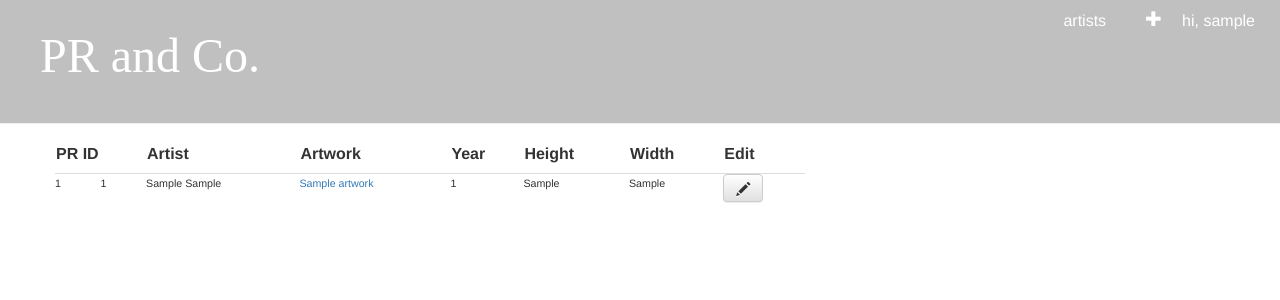
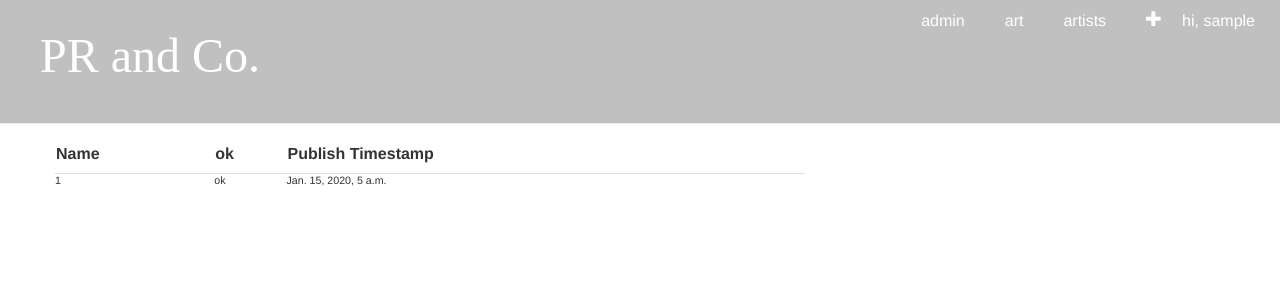
Before and after one commit to itsme-al/pr2, a Django app: page / in a window 1280 px wide. Shown: the top 300 px of the page. Run offline with Django 3.2, Linux system fonts and the light colour scheme; a user stored in the database is signed in; tables that the repository leaves empty hold one stand-in row (values such as "Sample post"); some libraries are stand-ins or nearby versions.

Commit message:
added Ledger table, made it the /, started making a rudimentary top menu. need to throw a table up there, with little + under each menu option. also, need a pages table with a ledger fk. i think.

```diff
--- a/art/admin.py
+++ b/art/admin.py
@@ -1,6 +1,7 @@
 from django.contrib import admin
-from .models import Artist, Artwork
+from .models import Artist, Artwork, Ledger
 
 
 admin.site.register(Artist)
 admin.site.register(Artwork)
+admin.site.register(Ledger)
--- a/art/models.py
+++ b/art/models.py
@@ -28,16 +28,22 @@ class Artist(models.Model):
 
 class Ledger(models.Model):
 	LEDGERS = (
-		('')
+		('1', 'One'),
+		('2', 'Two'),
+		('C1', 'Consignments 1'),
+		('S1', 'Slides 1'),
 		)
 	author = models.ForeignKey('auth.User', on_delete=models.CASCADE, null=True)
 	name = models.CharField(max_length=40, choices=LEDGERS, null=True, verbose_name='Name')
 	created_ts = models.DateTimeField(auto_now=True)
 	published_ts = models.DateTimeField(blank=True, null=True)
 
+	def publish(self):
+		self.published_ts = timezone.now()
+		self.save()
+
 	def __str__(self):
 		return self.name
-
 
 class Artwork(models.Model):
 	author = models.ForeignKey('auth.User', on_delete=models.CASCADE, null=True)
--- a/art/templates/art/base.html
+++ b/art/templates/art/base.html
@@ -11,6 +11,8 @@
         	{% if user.is_authenticated %}
         	 	<p class="top-menu">hi, {{ user.username }}</p><a href="{% url 'artwork_new' %}" class="top-menu"><span class="glyphicon glyphicon-plus"></span></a>
         	 	<p class="top-menu"><a href="{% url 'artist_list' %}" class="top-menu">artists</a></p>
+        	 	<p class="top-menu"><a href="{% url 'art_list' %}" class="top-menu">art</a></p>
+        	 	<p class="top-menu"><a href="/admin" class="top-menu">admin</a></p>
         	{% endif %}
         	<h1><a href="/">PR and Co.</a></h1><br>
         	</div>
--- /dev/null
+++ b/art/templates/art/ledger_list.html
@@ -0,0 +1,23 @@
+{% extends 'art/base.html' %}
+{% block content %}
+	<table style="width:100%">
+    	<thead>
+        	<tr>
+        		<th>Name</th>
+        		<th>ok</th>
+                <th>Publish Timestamp</th>
+        	</tr>
+        </thead>
+        {% for ledger in ledgers %}
+        <div class="ledger">
+        	<tbody>
+        		<tr>
+        			<td>{{ ledger.name }}</td>
+        			<td>ok</td>
+        			<td>{{ ledger.published_ts }}</td>
+        		</tr>
+        	</tbody>
+        </div>
+        {% endfor %}
+    </table>
+    {% endblock %}
--- a/art/urls.py
+++ b/art/urls.py
@@ -3,7 +3,8 @@ from . import views
 
 
 urlpatterns = [
-	path('', views.art_list, name='art_list'),
+	path('', views.ledger_list, name='ledger_list'),
+	path('art/', views.art_list, name='art_list'),
 	path('art/<int:pk>/', views.artwork_detail, name='artwork_detail'),
 	path('art/new/', views.artwork_new, name='artwork_new'),
 	path('art/<int:pk>/edit/', views.artwork_edit, name='artwork_edit'),
--- a/art/views.py
+++ b/art/views.py
@@ -2,8 +2,8 @@ from django.contrib.auth.decorators import login_required
 from django.shortcuts import render, get_object_or_404, redirect
 from django.utils import timezone
 from django.http import HttpResponse
-from .models import Artwork, Artist
-from .forms import ArtworkForm
+from .models import Artwork, Artist, Ledger
+from .forms import ArtworkForm, ArtistForm
 import fractions
 
 @login_required
@@ -49,3 +49,9 @@ def artwork_edit(request, pk):
 def artist_list(request):
 	artists = Artist.objects.order_by('ln')
 	return render(request, 'art/artist_list.html',{'artists': artists})
+
+
+@login_required
+def ledger_list(request):
+	ledgers = Ledger.objects.order_by('name')
+	return render(request, 'art/ledger_list.html',{'ledgers': ledgers})
```
Also changed, not shown: art/migrations/0015_auto_20180810_2344.py (added).
